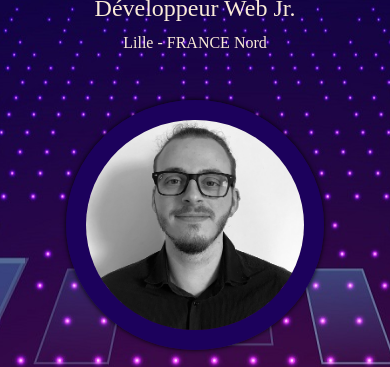
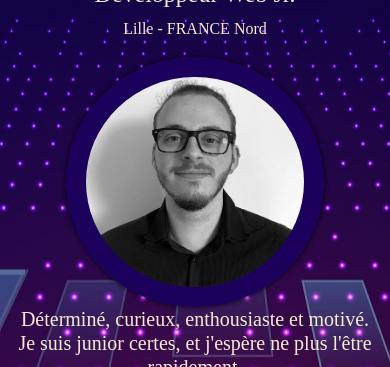
Before and after one commit to ThomasFortrie/CVWEB, a plain HTML site: page index.html in a window 390 px wide. Shown: the part 228-595 px from the top of the page. Drawn offline with nearby package versions, Linux system fonts and the light colour scheme; a web font is replaced by a local one.

Commit message:
add personnal sentence

```diff
--- a/index.html
+++ b/index.html
@@ -49,6 +49,10 @@
             <div class="col-md-6 align-self-center reveal-4">
                 <img id="imgTom" title="Thomas Fortrie" src="images/TomSmall.jpg" alt="Thomas Fortrie">
             </div>
+            <div class="col-md-12"><h5>
+                Déterminé, curieux, enthousiaste et motivé. Je suis junior certes, et j'espère ne plus l'être rapidement.
+
+            </h5></div>
         </div>
 
         <div id="ancreSkills" class="partie row align-items-center mt-2 skillsPart" style="min-height: 500px;">
--- a/style.css
+++ b/style.css
@@ -211,4 +211,11 @@ MEDIA QUERY MEDIA QUERY MEDIA QUERY MEDIA QUERY MEDIA QUERY MEDIA QUERY MEDIA QU
     .textIco {
         display: none;
     }
+    body{
+        background-image: url("images/background.jpg");
+        background-attachment: fixed;
+        background-position: center;
+        color: antiquewhite;
+        font-family: "elegance";
+    }
 }
```
Also changed, not shown: images/strong.png (added).
